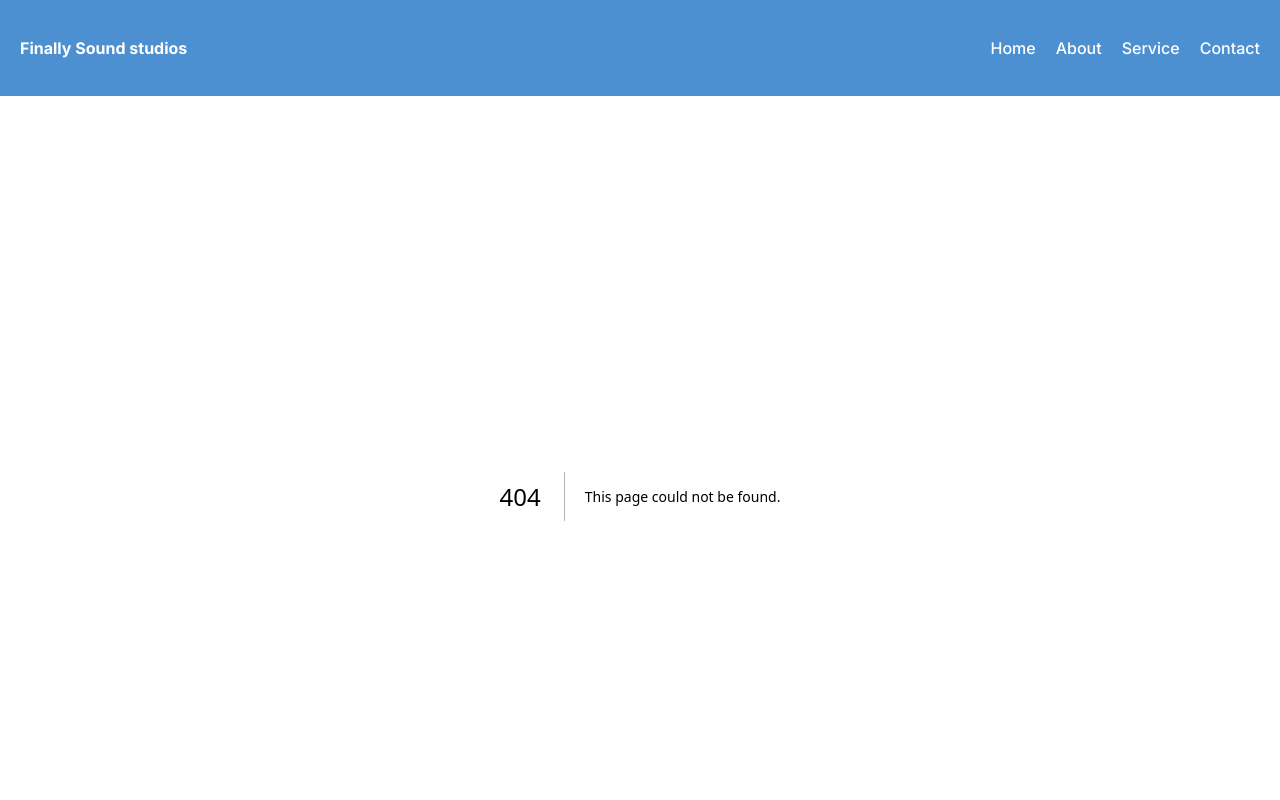
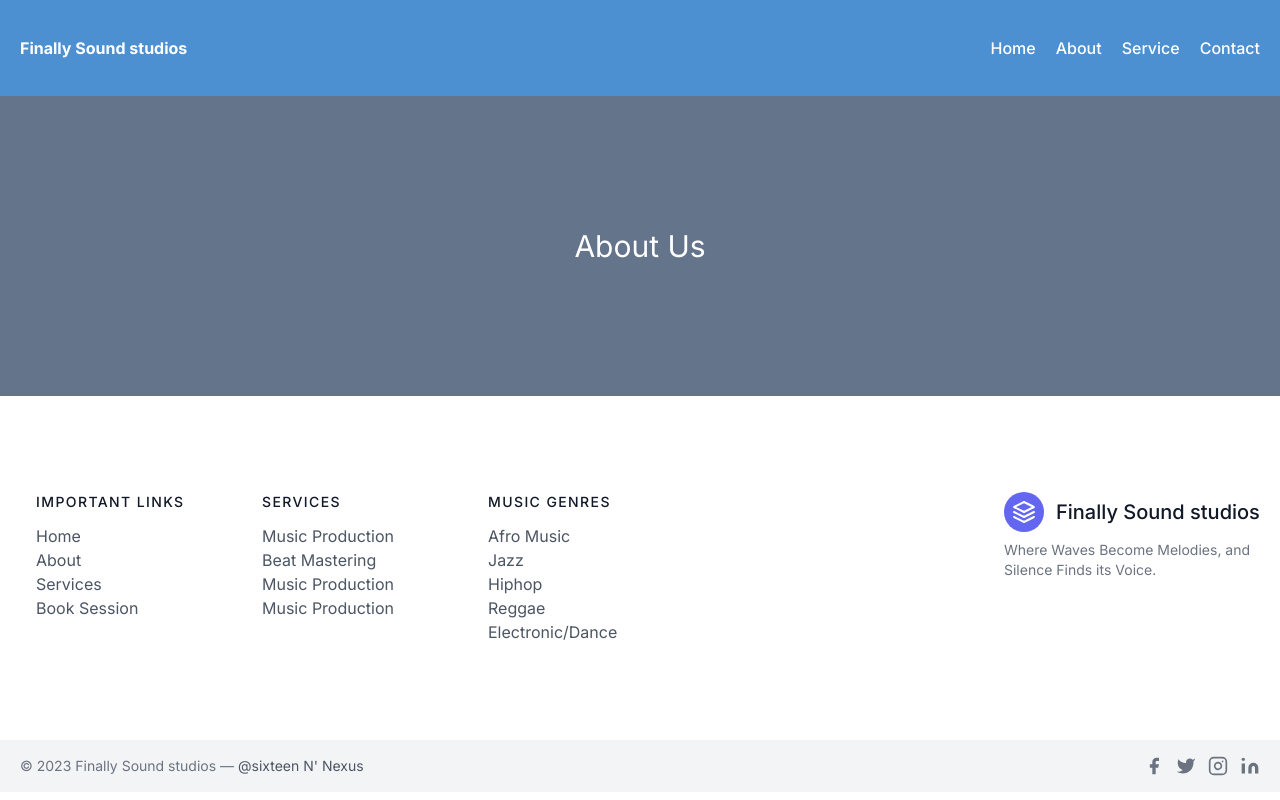
Before and after one commit to isiagi/finallysoundstudios, a Next.js app: page /About in a window 1280 px wide. Before the commit this address had no page. Shown: the top 800 px of the page. Built offline with nearby package versions, Linux system fonts and the light colour scheme.

Commit message:
chore: Add about us page

```diff
--- /dev/null
+++ b/app/About/page.tsx
@@ -0,0 +1,12 @@
+import HeaderBanner from "@/components/headerBanner/HeaderBanner";
+import React from "react";
+
+function page() {
+  return (
+    <div>
+      <HeaderBanner name="About Us" />
+    </div>
+  );
+}
+
+export default page;
```
